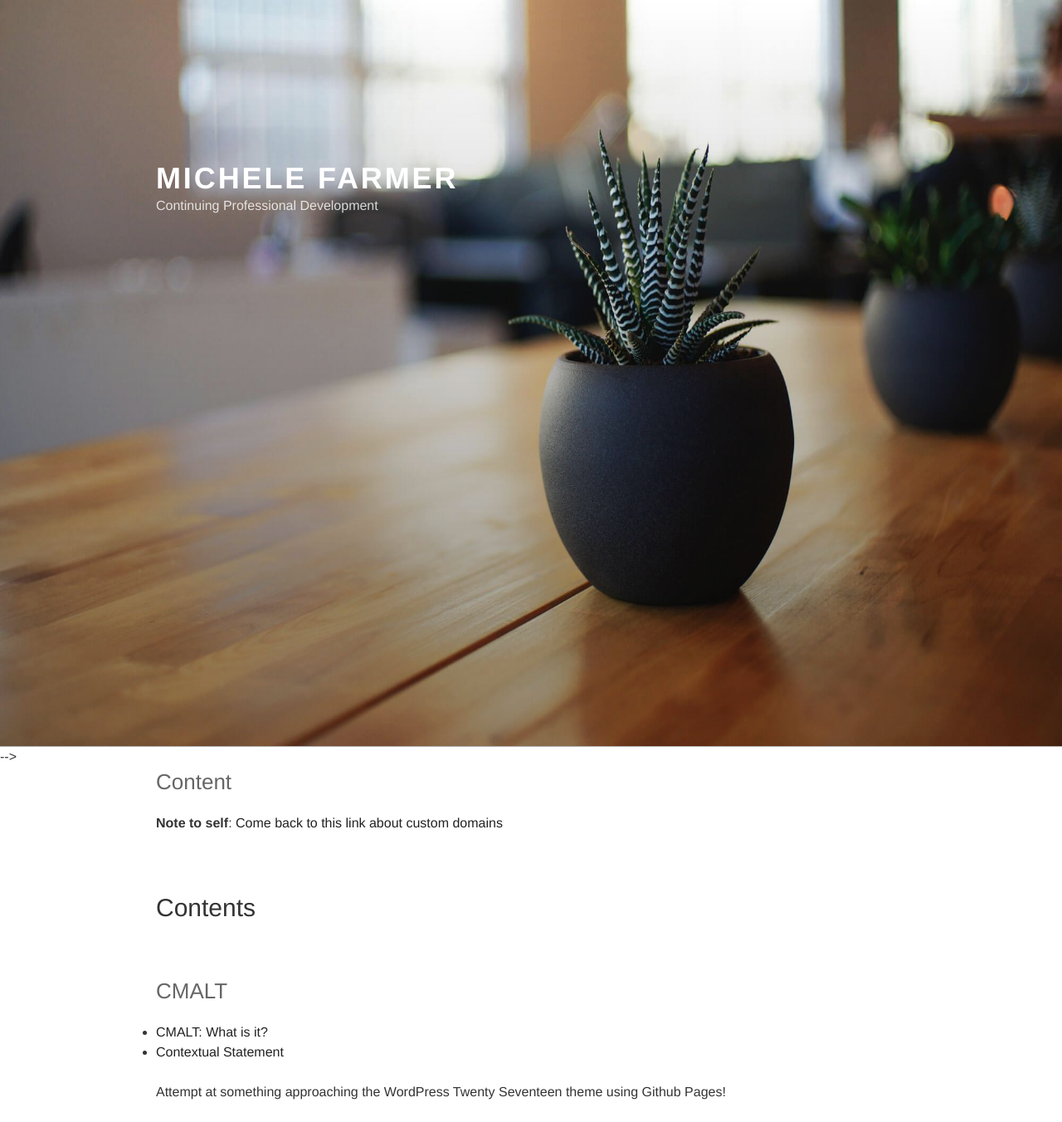
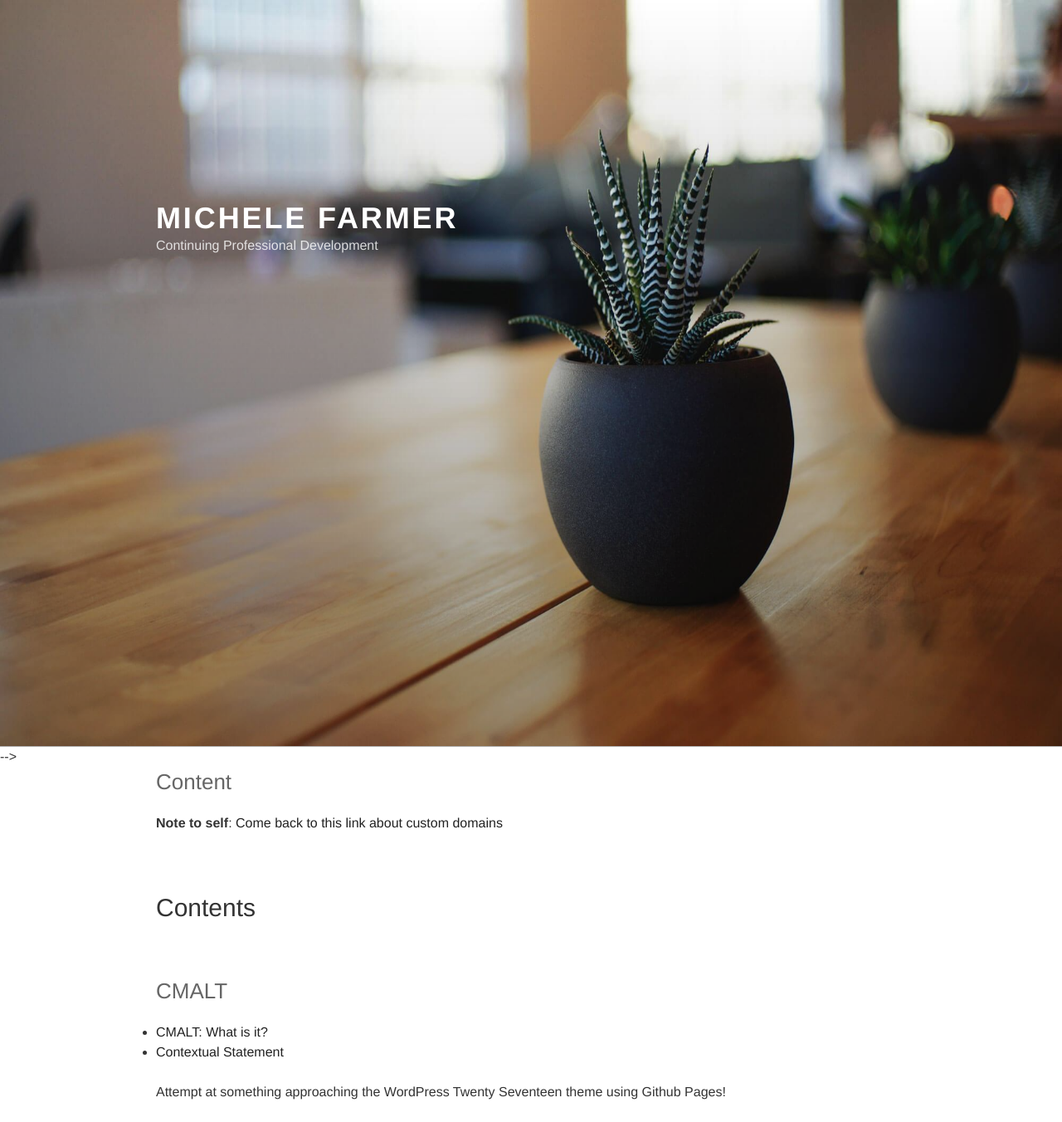
Before and after one commit to uclsenit/uclsenit.github.io, a Jekyll site: the page built from index.md, in a window 1280 px wide. Shown: the whole page at 83% size. Built offline with Jekyll 4.4.1, drawn with Linux system fonts in a browser that asks for light colours; nearby versions of some CDN libraries; some web fonts are replaced; our own code applies the rules of GitHub Pages for plain Markdown files; a script that is not in the unit is left out.

Commit message:
Update /assets/css/style.scss
Changed .header-gradient padding:12em 0 3em 0 to 15em 0 3em 0, as a test

```diff
--- a/assets/css/style.scss
+++ b/assets/css/style.scss
@@ -635,7 +635,7 @@ header {
     // height: auto;
     // max-height: 50%;
     // padding-top: 0;
-    padding: 12em 0 3em 0;
+    padding: 15em 0 3em 0;
     content: "";
     position: absolute;
     // right: 0;
```
